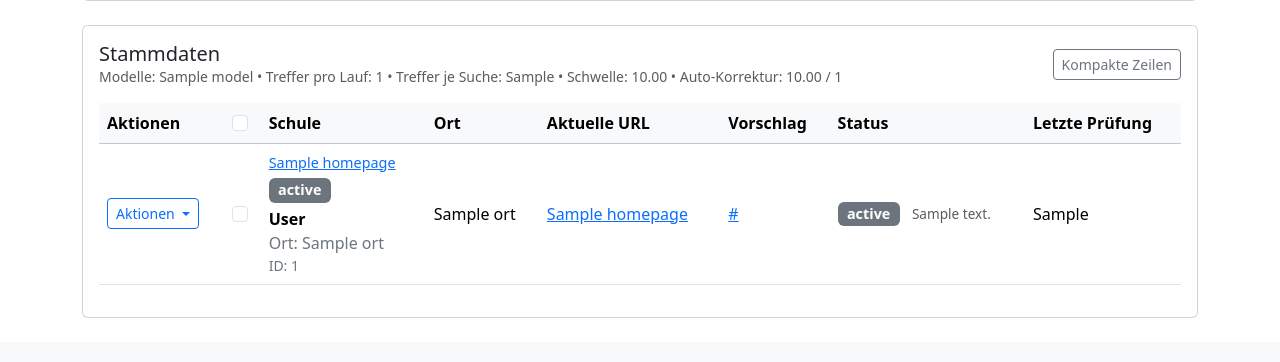
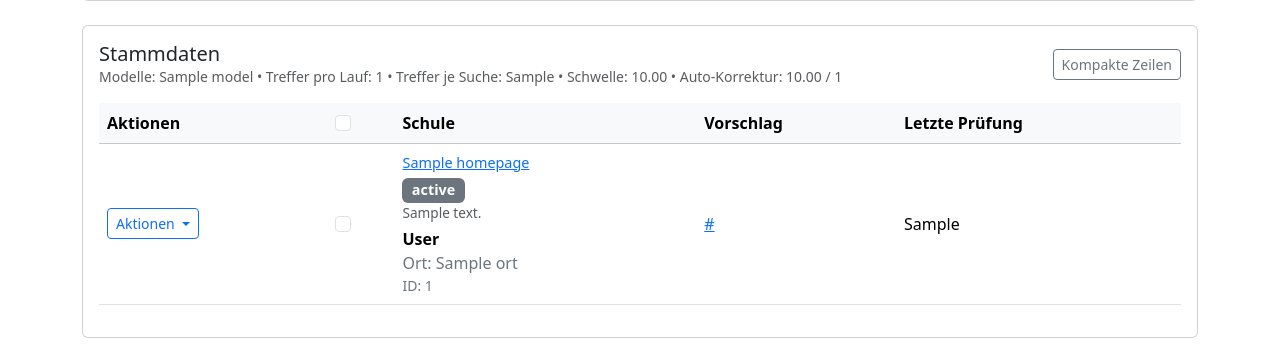
Before and after one commit to besauer/crawler2, a Flask app: template templates/data_quality.html in a window 1280 px wide. Shown: the part 659-1021 px from the top of the page. Before the commit the page ends 977 px from the top, so only its background shows below. Run offline with Flask 3, Linux system fonts and the light colour scheme; the template is opened without the code that fills it: most values are stand-ins (such as "Sample title", 1, 10 or a date in 2020).

Commit message:
Simplify data quality table columns

```diff
--- a/templates/data_quality.html
+++ b/templates/data_quality.html
@@ -211,10 +211,7 @@
                         <th>Aktionen</th>
                         <th><input type="checkbox" class="form-check-input" id="select-master"></th>
                         <th>Schule</th>
-                        <th>Ort</th>
-                        <th>Aktuelle URL</th>
                         <th>Vorschlag</th>
-                        <th>Status</th>
                         <th>Letzte Prüfung</th>
                     </tr>
                     </thead>
@@ -248,18 +245,13 @@
                                 </div>
                                 <div class="school-status">
                                     <span class="badge bg-secondary status-badge" data-status="{{ record.status }}">{{ record.status_label }}</span>
+                                    {% if record.quality.manual_note %}
+                                        <span class="text-muted quality-note d-block">{{ record.quality.manual_note }}</span>
+                                    {% endif %}
                                 </div>
                                 <div class="fw-semibold school-name mt-1">{{ record.schulname|break_every(40) }}</div>
                                 <div class="school-meta">Ort: {{ record.ort }}</div>
                                 <div class="school-meta small">ID: {{ record.schul_id }}</div>
-                            </td>
-                            <td class="text-nowrap">{{ record.ort }}</td>
-                            <td class="text-nowrap">
-                                {% if record.homepage %}
-                                    <a href="{{ record.homepage }}" target="_blank" rel="noopener">{{ record.homepage|break_every(40) }}</a>
-                                {% else %}
-                                    <span class="text-muted">—</span>
-                                {% endif %}
                             </td>
                             <td class="text-nowrap">
                                 {% if record.quality.suggested_url %}
@@ -269,12 +261,6 @@
                                     {% endif %}
                                 {% else %}
                                     <span class="text-muted">—</span>
-                                {% endif %}
-                            </td>
-                            <td class="status-cell">
-                                <span class="badge bg-secondary status-badge" data-status="{{ record.status }}">{{ record.status_label }}</span>
-                                {% if record.quality.manual_note %}
-                                    <span class="text-muted quality-note">{{ record.quality.manual_note }}</span>
                                 {% endif %}
                             </td>
                             <td class="text-nowrap">
@@ -450,10 +436,10 @@
                     ? `<a href="${escapeHtml(homepage)}" target="_blank" rel="noopener">${formatUrl(homepage)}</a>`
                     : '<span class="text-muted">—</span>';
                 const manualNoteText = record?.quality?.manual_note ? escapeHtml(record.quality.manual_note) : '';
-                const manualNote = manualNoteText ? `<span class="text-muted quality-note">${manualNoteText}</span>` : '';
+                const manualNote = manualNoteText ? `<span class="text-muted quality-note d-block">${manualNoteText}</span>` : '';
                 const lastChecked = record?.quality?.last_checked ? `<time datetime="${escapeHtml(record.quality.last_checked)}">${escapeHtml(record.quality.last_checked)}</time>` : '<span class="text-muted">Noch nicht geprüft</span>';
                 const statusBadge = `<span class="badge bg-secondary status-badge" data-status="${escapeHtml(record.status)}">${escapeHtml(record.status_label)}</span>`;
-                const inlineStatus = `<div class="school-status">${statusBadge}</div>`;
+                const inlineStatus = `<div class="school-status">${statusBadge}${manualNote}</div>`;
 
                 row.innerHTML = `
                     <td class="text-nowrap">
@@ -474,10 +460,7 @@
                     </td>
                     <td><input type="checkbox" class="form-check-input record-checkbox" value="${escapeHtml(record.schul_id)}"></td>
                     <td class="school-cell"><div class="school-url">${homepageHtml}</div>${inlineStatus}<div class="fw-semibold school-name mt-1">${formatSchoolName(record.schulname || '')}</div><div class="school-meta">Ort: ${escapeHtml(record.ort || '')}</div><div class="school-meta small">ID: ${escapeHtml(record.schul_id || '')}</div></td>
-                    <td class="text-nowrap">${escapeHtml(record.ort || '')}</td>
-                    <td class="text-nowrap">${homepageHtml}</td>
                     <td class="text-nowrap">${suggestionHtml}</td>
-                    <td class="status-cell">${statusBadge}${manualNote}</td>
                     <td class="text-nowrap">${lastChecked}</td>
                 `;
                 tableBody.appendChild(row);
```
